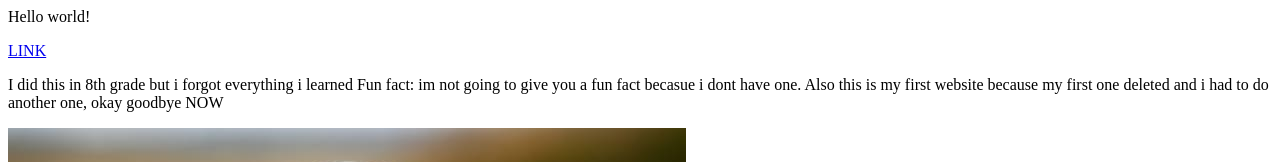
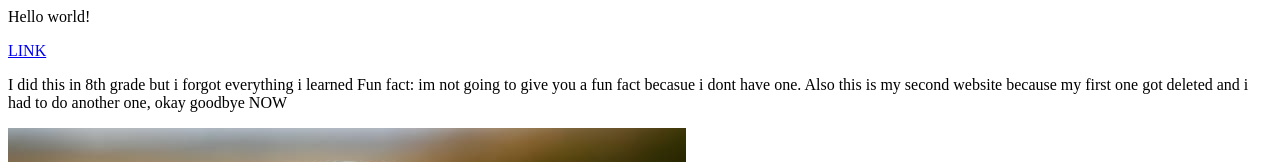
Before and after one commit to alejandrojmartinez/alejandrojmartinez.github.io, a plain HTML site: page index.html in a window 1280 px wide. Shown: the top 162 px of the page. Drawn offline with Linux system fonts and the light colour scheme.

Commit message:
Update index.html

```diff
--- a/index.html
+++ b/index.html
@@ -14,8 +14,8 @@
 
 <p>I did this in 8th grade but i forgot everything i learned
 Fun fact: im not going to give you a fun fact becasue i
-dont have one. Also this is my first website because my
-first one deleted and i had to do another one, okay goodbye
+dont have one. Also this is my second website because my
+first one got deleted and i had to do another one, okay goodbye
 NOW</p>
 
 
```
